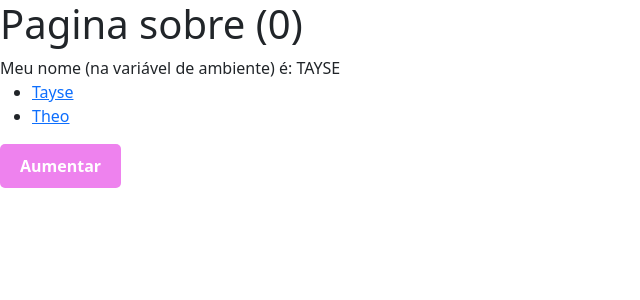
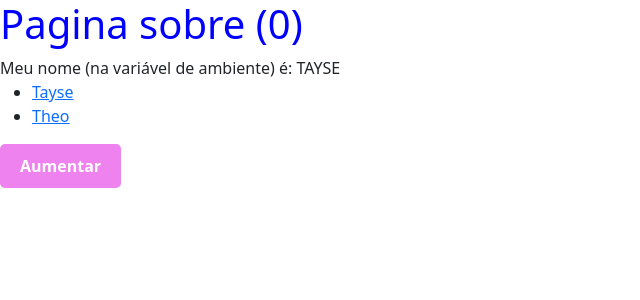
Before and after one commit to TayseRosa/nextjs-introducao, a Next.js app: page /sobre in a window 1280 px wide. Shown: the top 300 px of the page, without its empty margins (0-640 px from the left). Built offline with nearby package versions, Linux system fonts and the light colour scheme.

Commit message:
Usando o CSS Modules (PARA PÁGINAS)

```diff
--- a/pages/sobre/index.tsx
+++ b/pages/sobre/index.tsx
@@ -2,6 +2,8 @@ import Link from "next/link";
 import Script from "next/script"
 import { useState } from "react"
 import { MyButton } from "../../components/MyButton";
+
+import styles from '../../styles/Sobre.module.css'
 
 const Sobre = () => {
 
@@ -13,7 +15,7 @@ const Sobre = () => {
 
   return(
     <div>
-      <h1>Pagina sobre ({ contador })</h1>
+      <h1 className={styles.sobreTitle}>Pagina sobre ({ contador })</h1>
 
       Meu nome (na variável de ambiente) é: { process.env.NEXT_PUBLIC_NOME }
 
--- /dev/null
+++ b/styles/Sobre.module.css
@@ -0,0 +1,3 @@
+.sobreTitle{
+  color:blue
+}
```
Also changed, not shown: 1 other file (tests, documents, lock files or other folders).
